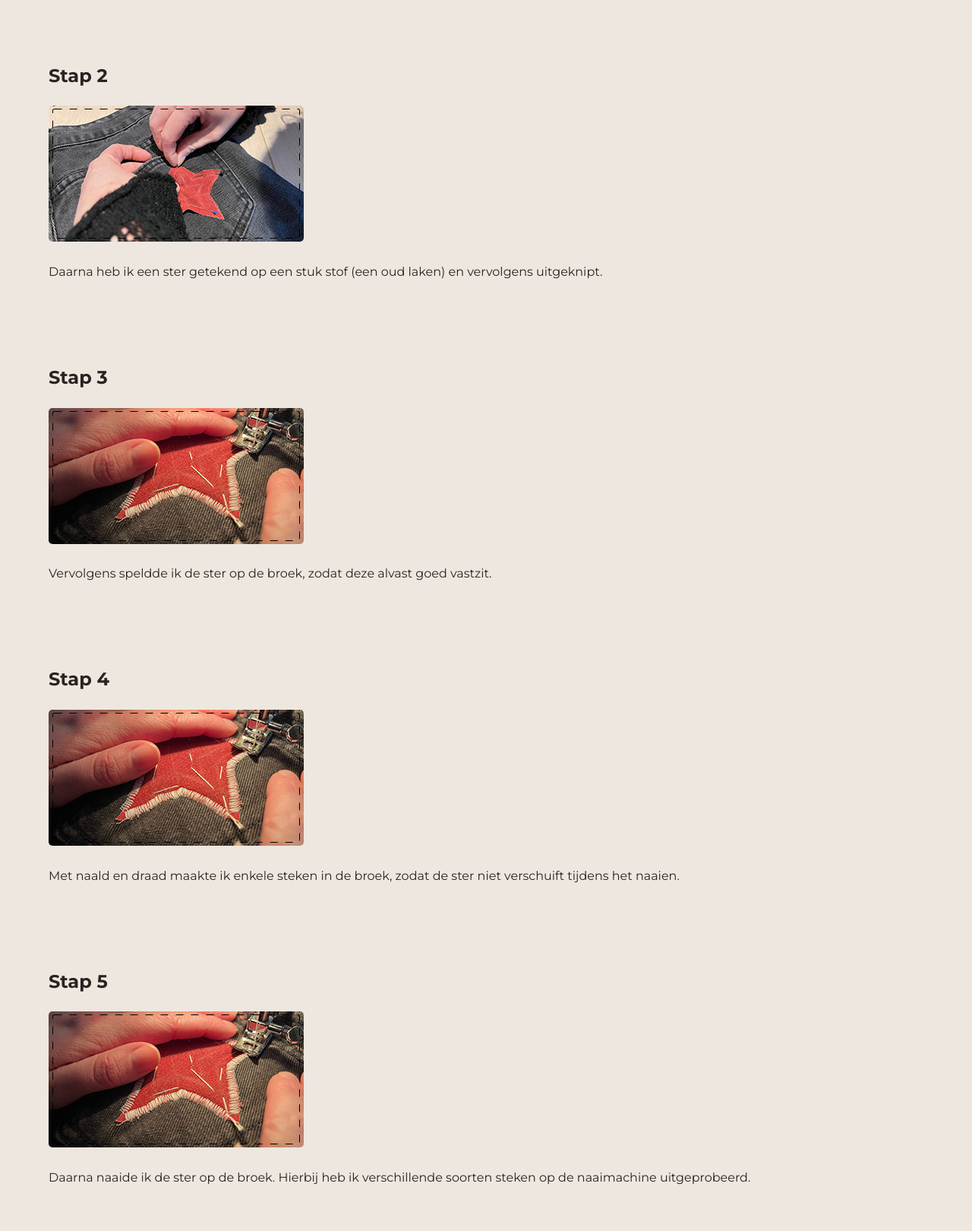
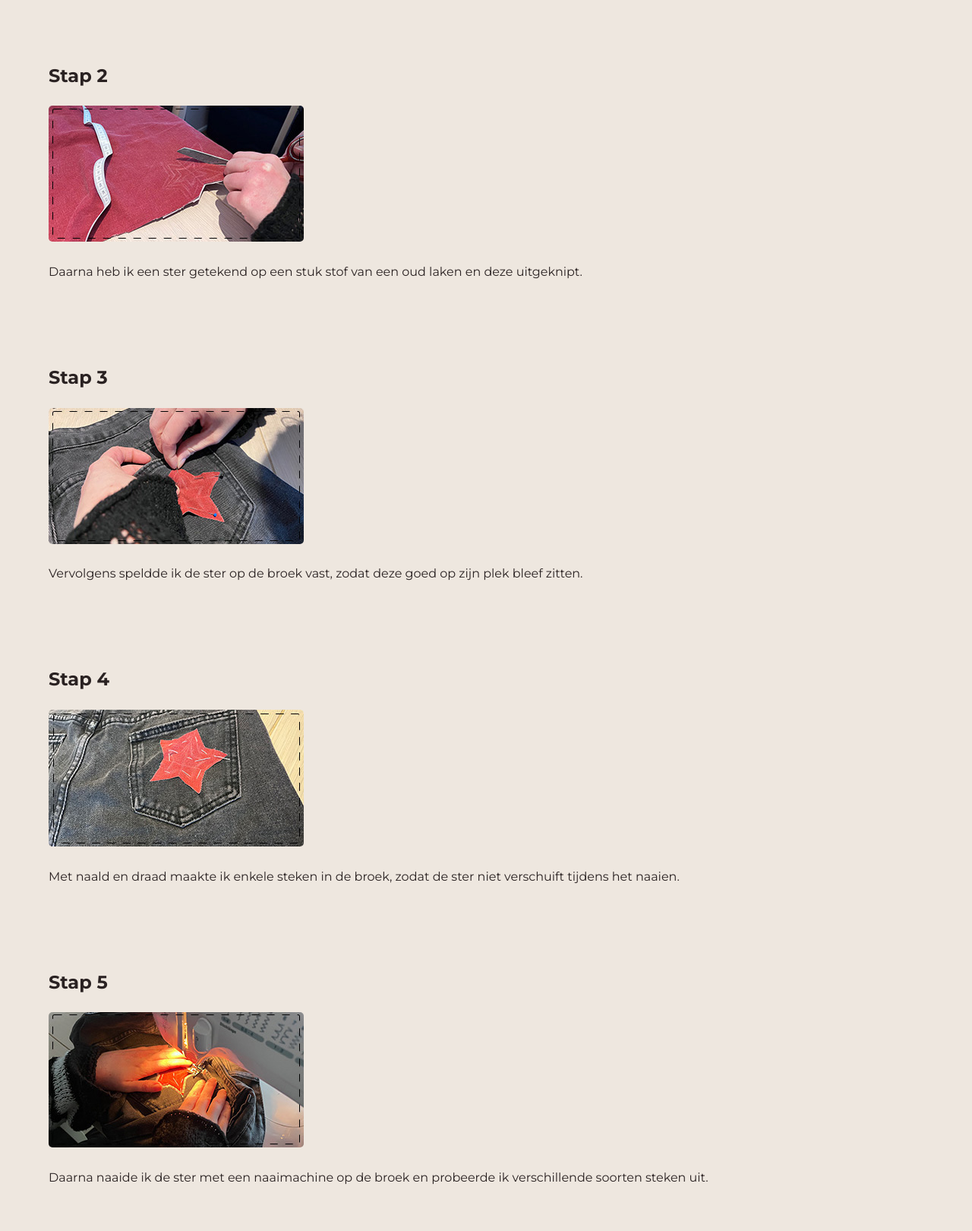
Before and after one commit to Iris-404/uit-de-knoop, a plain HTML site: page naaiproject.html in a window 1280 px wide. Shown: the part 860-2480 px from the top of the page at 76% size. Drawn offline with Linux system fonts and the light colour scheme.

Commit message:
Add files via upload

```diff
--- a/naaiproject.html
+++ b/naaiproject.html
@@ -40,26 +40,26 @@
                 op te naaien voor een nieuw uiterlijk.</p>
 
             <h2>Stap 2</h2>
-            <img src="images/broek-pinnen.jpg" alt="Stap 2">
+            <img src="images/broek-vorm.jpg" alt="Stap 2">
             <p>Daarna heb ik een ster getekend op een stuk
-                stof (een oud laken) en vervolgens uitgeknipt.</p>
+                stof van een oud laken en deze uitgeknipt.</p>
 
             <h2>Stap 3</h2>
-            <img src="images/broek-naaien2.jpg" alt="Stap 3">
-            <p>Vervolgens speldde ik de ster op de broek,
-                zodat deze alvast goed vastzit.</p>
+            <img src="images/broek-pinnen.jpg" alt="Stap 3">
+            <p>Vervolgens speldde ik de ster op de broek
+                vast, zodat deze goed op zijn plek bleef zitten.</p>
 
             <h2>Stap 4</h2>
-            <img src="images/broek-naaien2.jpg" alt="Stap 3">
+            <img src="images/broek-steek.jpg" alt="Stap 3">
             <p>Met naald en draad maakte ik enkele steken
                 in de broek, zodat de ster niet verschuift
                 tijdens het naaien.</p>
 
             <h2>Stap 5</h2>
-            <img src="images/broek-naaien2.jpg" alt="Stap 3">
-            <p>Daarna naaide ik de ster op de broek. Hierbij
-                heb ik verschillende soorten steken op de
-                naaimachine uitgeprobeerd.</p>
+            <img src="images/broek-naaien.jpg" alt="Stap 3">
+            <p>Daarna naaide ik de ster met een
+                naaimachine op de broek en probeerde ik
+                verschillende soorten steken uit.</p>
 
         </article>
         <article class="bottom-2">
--- a/style.css
+++ b/style.css
@@ -149,6 +149,11 @@ button:hover {
 
 .middenstuk p {
     margin-bottom: 2%;
+}
+
+.middenstuk button {
+    z-index: 998;
+    position:relative;
 }
 
 /* De steek pagina */
```
Also changed, not shown: desteek.html (+1 -1 lines).
